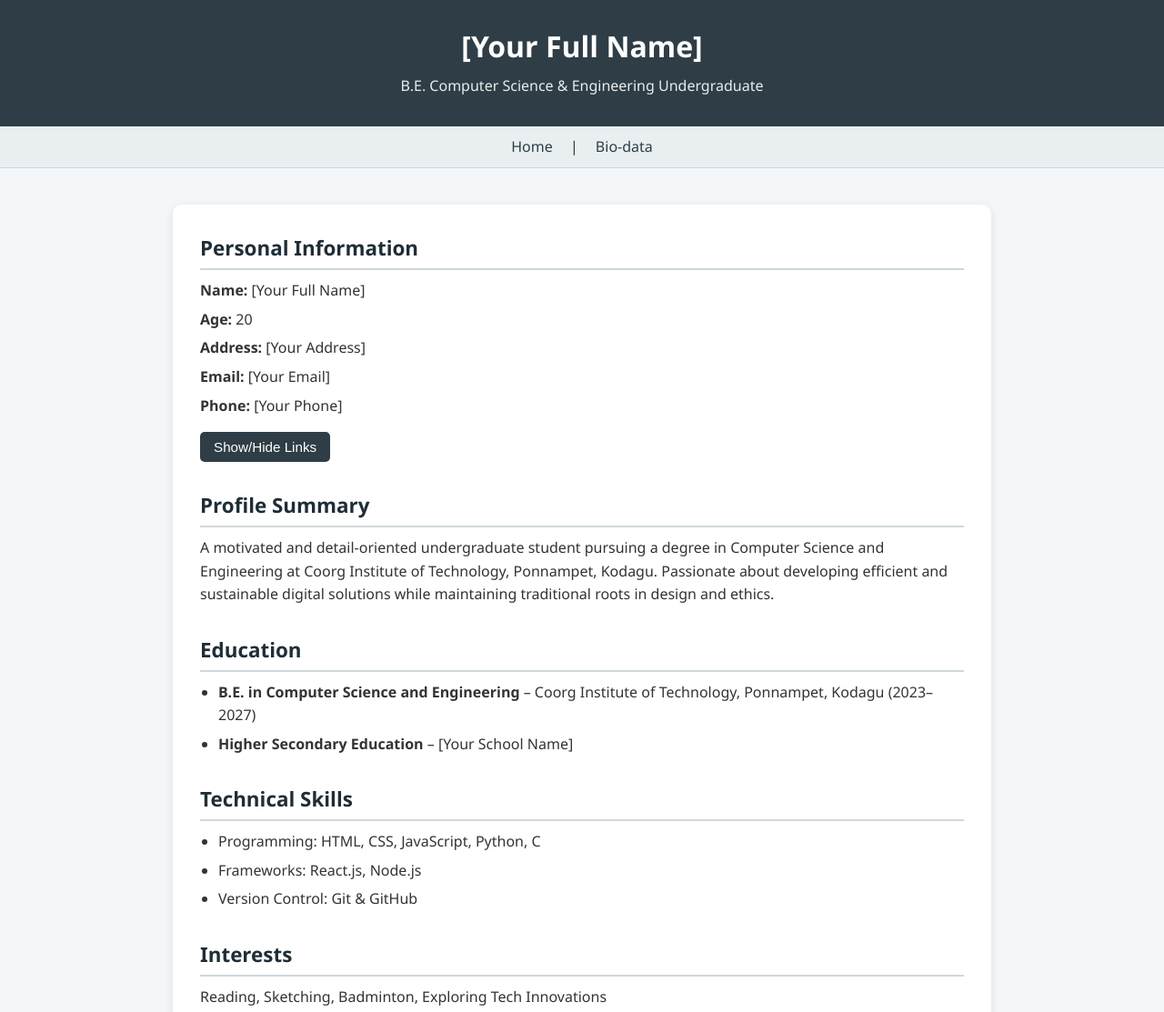
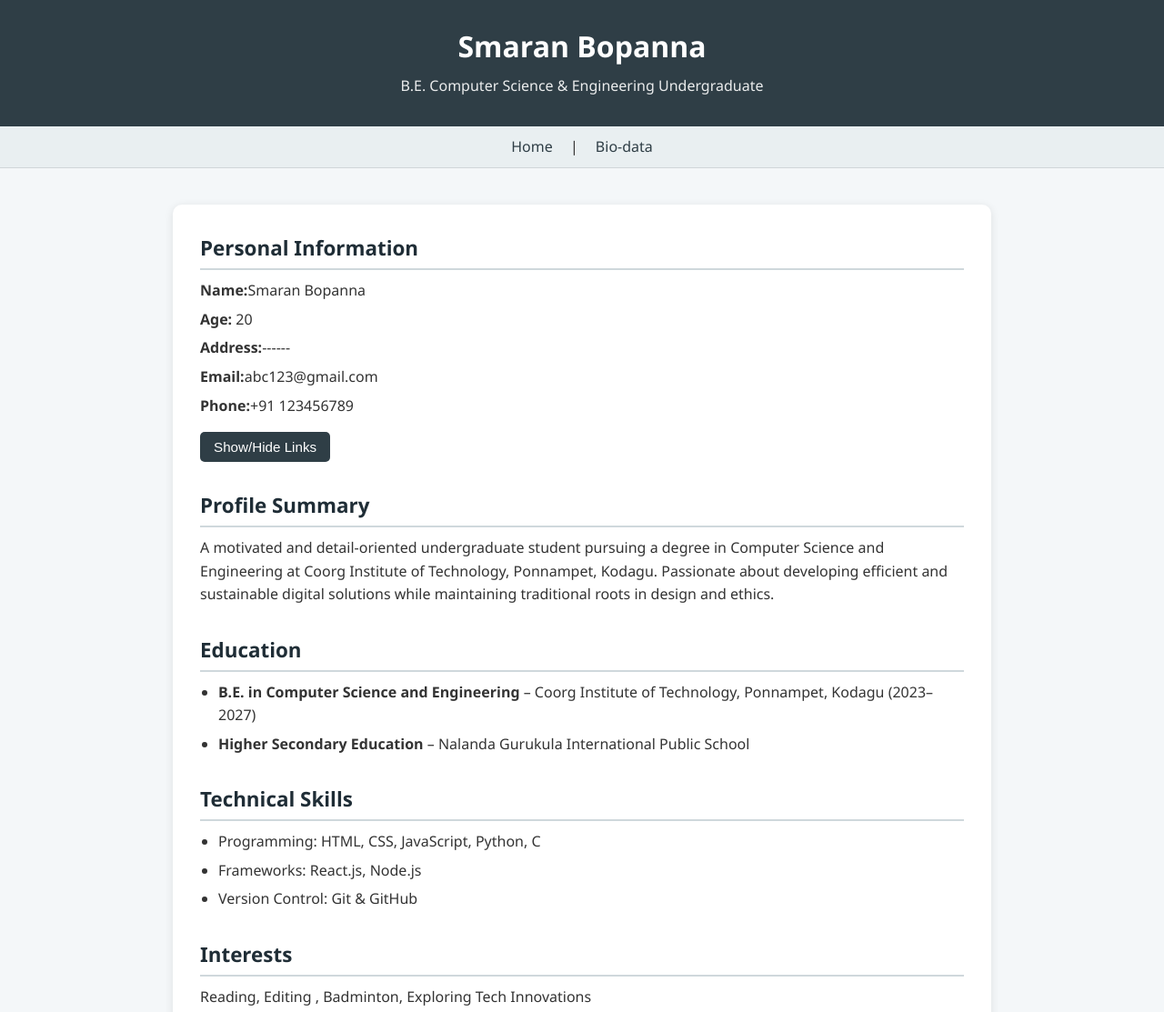
Before and after one commit to zephyrxyz-sketch/Resume, a plain HTML site: page resume.html in a window 1280 px wide. Shown: the top 1113 px of the page at 91% size. Drawn offline with Linux system fonts and the light colour scheme.

Commit message:
Update resume.html

```diff
--- a/resume.html
+++ b/resume.html
@@ -8,7 +8,7 @@
 </head>
 <body>
   <header>
-    <h1>[Your Full Name]</h1>
+    <h1>Smaran Bopanna</h1>
     <p>B.E. Computer Science & Engineering Undergraduate</p>
   </header>
 
@@ -20,11 +20,11 @@
   <div class="container">
     <section>
       <h2>Personal Information</h2>
-      <p><strong>Name:</strong> [Your Full Name]</p>
+      <p><strong>Name:</strong>Smaran Bopanna</p>
       <p><strong>Age:</strong> 20</p>
-      <p><strong>Address:</strong> [Your Address]</p>
-      <p><strong>Email:</strong> [Your Email]</p>
-      <p><strong>Phone:</strong> [Your Phone]</p>
+      <p><strong>Address:</strong>------</p>
+      <p><strong>Email:</strong>abc123@gmail.com</p>
+      <p><strong>Phone:</strong>+91 123456789</p>
       <button id="toggleContact">Show/Hide Links</button>
       <div id="contactInfo">
         <p><strong>LinkedIn:</strong> [LinkedIn URL]</p>
@@ -45,7 +45,7 @@
       <h2>Education</h2>
       <ul>
         <li><strong>B.E. in Computer Science and Engineering</strong> – Coorg Institute of Technology, Ponnampet, Kodagu (2023–2027)</li>
-        <li><strong>Higher Secondary Education</strong> – [Your School Name]</li>
+        <li><strong>Higher Secondary Education</strong> – Nalanda Gurukula International Public School</li>
       </ul>
     </section>
 
@@ -60,7 +60,7 @@
 
     <section>
       <h2>Interests</h2>
-      <p>Reading, Sketching, Badminton, Exploring Tech Innovations</p>
+      <p>Reading, Editing , Badminton, Exploring Tech Innovations</p>
     </section>
 
     <section>
```
